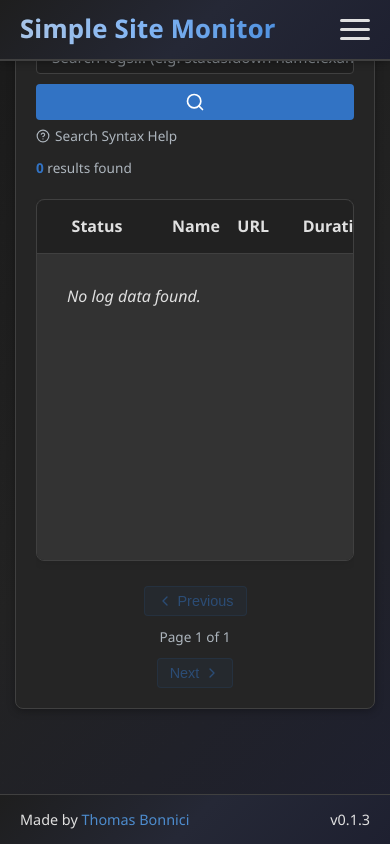
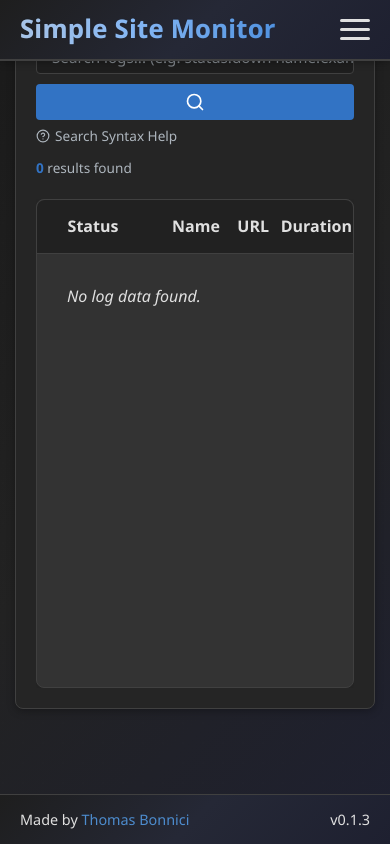
Before and after one commit to DarthTigerson/Simple-Site-Monitor, a FastAPI app: page /history in a window 390 px wide. Run offline with FastAPI, Linux system fonts and the light colour scheme; data that the repository does not hold is empty.

Commit message:
Hisotry Page UI improvements

```diff
--- a/static/css/history.css
+++ b/static/css/history.css
@@ -350,10 +350,10 @@
     border: 1px solid var(--border-color);
     background-color: var(--light-color);
     box-shadow: 0 2px 8px rgba(0, 0, 0, 0.08);
-    margin-bottom: 15px;
     width: 100%;
     display: flex;
     flex-direction: column;
+    margin-bottom: 0; /* Remove bottom margin since we removed pagination */
 }
 
 .table-scroll-container {
@@ -405,10 +406,63 @@
     background-color: var(--card-bg);
 }
 
+/* Sortable table headers */
+.logs-table th.sortable {
+    cursor: pointer;
+    position: relative;
+    user-select: none;
+    transition: background-color 0.2s;
+}
+
+.logs-table th.sortable:hover {
+    background-color: rgba(0, 0, 0, 0.15);
+}
+
+.sort-header {
+    display: flex;
+    align-items: center;
+    justify-content: center;
+}
+
+.logs-table th:nth-child(2) .sort-header,
+.logs-table th:nth-child(3) .sort-header,
+.logs-table th:nth-child(4) .sort-header {
+    justify-content: flex-start;
+}
+
+.sort-icon {
+    display: inline-block;
+    width: 0;
+    height: 0;
+    margin-left: 8px;
+    position: relative;
+}
+
+th.sorting-asc .sort-icon:after {
+    content: '';
+    position: absolute;
+    top: 0;
+    left: 0;
+    border-left: 5px solid transparent;
+    border-right: 5px solid transparent;
+    border-bottom: 5px solid var(--text-color);
+}
+
+th.sorting-desc .sort-icon:after {
+    content: '';
+    position: absolute;
+    top: 0;
+    left: 0;
+    border-left: 5px solid transparent;
+    border-right: 5px solid transparent;
+    border-top: 5px solid var(--text-color);
+}
+
+/* Update table header styles */
 .logs-table th {
     background-color: rgba(0, 0, 0, 0.1);
     padding: 14px 15px;
-    text-align: left;
+    text-align: center;
     font-weight: 600;
     color: var(--text-color);
     border-bottom: 1px solid var(--border-color);
@@ -428,13 +483,31 @@
     border-top-right-radius: 8px;
 }
 
-.logs-table td {
-    padding: 10px 15px;
-    border-bottom: 1px solid var(--border-color);
-    color: var(--text-color);
+/* Text-based columns (name, url, tags) alignment */
+.logs-table th:nth-child(2),
+.logs-table th:nth-child(3),
+.logs-table th:nth-child(4) {
     text-align: left;
-    vertical-align: middle;
-    height: 52px; /* Slightly increased for better spacing */
+}
+
+/* Data columns remain center-aligned */
+.logs-table th:nth-child(5),
+.logs-table th:nth-child(6),
+.logs-table th:nth-child(7) {
+    text-align: center;
+}
+
+.logs-table td:nth-child(5),
+.logs-table td:nth-child(6),
+.logs-table td:nth-child(7) {
+    text-align: center;
+}
+
+/* Ensure alignment between header and body */
+.logs-table thead th,
+.table-scroll-container td {
+    width: auto;
+    text-align: center;
 }
 
 /* Status column styling */
@@ -602,43 +682,6 @@ tr:hover .status-indicator {
     background-color: rgba(42, 124, 223, 0.2);
 }
 
-/* Pagination */
-.pagination {
-    flex: 0 0 auto;
-    display: flex;
-    justify-content: center;
-    align-items: center;
-    gap: 15px;
-    margin-top: 10px;
-}
-
-.btn-page {
-    display: flex;
-    align-items: center;
-    gap: 5px;
-    padding: 6px 12px;
-    background-color: rgba(42, 124, 223, 0.1);
-    color: var(--primary-color);
-    border: 1px solid rgba(42, 124, 223, 0.2);
-    border-radius: 4px;
-    cursor: pointer;
-    font-size: 0.9rem;
-}
-
-.btn-page:hover:not(:disabled) {
-    background-color: rgba(42, 124, 223, 0.2);
-}
-
-.btn-page:disabled {
-    opacity: 0.5;
-    cursor: not-allowed;
-}
-
-.page-info {
-    color: var(--secondary-text-color);
-    font-size: 0.85rem;
-}
-
 /* Log Details Modal */
 .log-details-container {
     display: flex;
@@ -748,29 +791,6 @@ tr:hover .status-indicator {
     .log-detail-row {
         width: 100%;
     }
-
-    .pagination {
-        flex-direction: column;
-        gap: 10px;
-    }
-}
-
-/* Log rows pagination */
-tr.page-hidden {
-    display: none !important;
-}
-
-tr.page-visible {
-    display: table-row;
-}
-
-/* No logs message */
-.no-logs-message {
-    padding: 30px !important;
-    text-align: center;
-    color: var(--secondary-text-color);
-    font-style: italic;
-    background-color: rgba(0, 0, 0, 0.02);
 }
 
 /* Search input highlighting */
--- a/static/js/history.js
+++ b/static/js/history.js
@@ -1,8 +1,9 @@
 // History Page JavaScript
 document.addEventListener('DOMContentLoaded', function() {
     initSearchHelp();
-    initPagination();
     initSearchFunctionality();
+    initTableSorting();
+    restoreSortingState();
 });
 
 // Autocomplete suggestions data
@@ -449,12 +450,10 @@ function performSearch(query) {
         });
     }
 
-    // Update result count and pagination
+    // Update result count
     if (resultCount) {
         resultCount.textContent = visibleRows;
     }
-
-    updatePagination(visibleRows);
 }
 
 // Parse the search query into individual filters
@@ -571,167 +570,6 @@ function parseFilterValue(value) {
     return value;
 }
 
-// Initialize pagination with dynamic row count
-function initPagination() {
-    const logRows = document.querySelectorAll('#logResults tr.log-row');
-    let rowsPerPage = calculateRowsPerPage();
-    let currentPage = 1;
-
-    const prevPageBtn = document.getElementById('prevPage');
-    const nextPageBtn = document.getElementById('nextPage');
-    const currentPageSpan = document.getElementById('currentPage');
-    const totalPagesSpan = document.getElementById('totalPages');
-
-    // Update pagination on initial load
-    updatePagination(logRows.length);
-
-    // Handle window resize to adjust row count
-    window.addEventListener('resize', debounce(function() {
-        rowsPerPage = calculateRowsPerPage();
-        updatePagination(getVisibleRowsCount());
-        goToPage(currentPage);
-    }, 250));
-
-    // Handle page navigation
-    if (prevPageBtn && nextPageBtn) {
-        prevPageBtn.addEventListener('click', function() {
-            if (!this.disabled) {
-                goToPage(currentPage - 1);
-            }
-        });
-
-        nextPageBtn.addEventListener('click', function() {
-            if (!this.disabled) {
-                goToPage(currentPage + 1);
-            }
-        });
-    }
-
-    // Go to a specific page
-    function goToPage(page) {
-        const visibleRows = Array.from(logRows).filter(row => row.style.display !== 'none');
-        const totalPages = Math.max(1, Math.ceil(visibleRows.length / rowsPerPage));
-
-        // Ensure page is in bounds
-        page = Math.max(1, Math.min(page, totalPages));
-        currentPage = page;
-
-        // Update current page display
-        if (currentPageSpan) {
-            currentPageSpan.textContent = page;
-        }
-
-        // Update button states
-        if (prevPageBtn) {
-            prevPageBtn.disabled = page <= 1;
-        }
-        if (nextPageBtn) {
-            nextPageBtn.disabled = page >= totalPages;
-        }
-
-        // Hide/show rows based on current page
-        const startIdx = (page - 1) * rowsPerPage;
-        const endIdx = startIdx + rowsPerPage;
-
-        visibleRows.forEach((row, idx) => {
-            if (idx >= startIdx && idx < endIdx) {
-                row.classList.add('page-visible');
-                row.classList.remove('page-hidden');
-            } else {
-                row.classList.add('page-hidden');
-                row.classList.remove('page-visible');
-            }
-        });
-    }
-
-    // Calculate rows per page based on available height
-    function calculateRowsPerPage() {
-        const scrollContainer = document.querySelector('.table-scroll-container');
-        if (!scrollContainer) return 10;
-
-        const containerHeight = scrollContainer.clientHeight;
-        const availableHeight = containerHeight - 20; // 20px buffer
-
-        // Get row height from a sample row or use default
-        const sampleRow = scrollContainer.querySelector('tbody tr');
-        const rowHeight = sampleRow ? sampleRow.offsetHeight : 52;
-
-        // Calculate how many rows can fit
-        let calculatedRows = Math.floor(availableHeight / rowHeight);
-
-        // For full height display, return a high number to fit all rows
-        return 1000; // This essentially disables pagination by page size
-    }
-
-    // Get count of visible rows
-    function getVisibleRowsCount() {
-        return Array.from(logRows).filter(row => row.style.display !== 'none').length;
-    }
-
-    // Initial page load
-    goToPage(1);
-
-    // Utility function for resize debouncing
-    function debounce(func, wait) {
-        let timeout;
-        return function() {
-            const context = this;
-            const args = arguments;
-            clearTimeout(timeout);
-            timeout = setTimeout(function() {
-                func.apply(context, args);
-            }, wait);
-        };
-    }
-}
-
-// Update pagination based on visible rows count
-function updatePagination(visibleRowCount) {
-    const scrollContainer = document.querySelector('.table-scroll-container');
-    if (!scrollContainer) return;
-
-    // For full height display, we want all rows visible on one page
-    const rowsPerPage = 1000; // Large enough to show all rows
-
-    const totalPages = Math.max(1, Math.ceil(visibleRowCount / rowsPerPage));
-
-    const prevPageBtn = document.getElementById('prevPage');
-    const nextPageBtn = document.getElementById('nextPage');
-    const currentPageSpan = document.getElementById('currentPage');
-    const totalPagesSpan = document.getElementById('totalPages');
-
-    // Update total pages display
-    if (totalPagesSpan) {
-        totalPagesSpan.textContent = totalPages;
-    }
-
-    // Reset to first page
-    if (currentPageSpan) {
-        currentPageSpan.textContent = '1';
-    }
-
-    // Update button states
-    if (prevPageBtn) {
-        prevPageBtn.disabled = true; // First page
-    }
-    if (nextPageBtn) {
-        nextPageBtn.disabled = totalPages <= 1;
-    }
-
-    // Apply pagination to visible rows - show all rows for scrolling
-    const logRows = document.querySelectorAll('#logResults tr.log-row');
-
-    logRows.forEach(row => {
-        if (row.style.display !== 'none') {
-            row.classList.add('page-visible');
-            row.classList.remove('page-hidden');
-        } else {
-            row.classList.add('page-hidden');
-            row.classList.remove('page-visible');
-        }
-    });
-}
-
 // Function to collect available tags from the table
 function populateTagSuggestions() {
     const tagField = suggestions.find(s => s.field === 'tag');
@@ -753,3 +591,283 @@ function populateTagSuggestions() {
     // Add to suggestions
     tagField.values = Array.from(tagSet).sort();
 }
+
+// Save the current sorting state to localStorage
+function saveSortingState() {
+    const sortingState = {
+        columnIndex: -1,
+        isAscending: true
+    };
+
+    // Find which header has sorting class
+    const headers = document.querySelectorAll('.logs-table th');
+    headers.forEach((header, index) => {
+        if (header.classList.contains('sorting-asc')) {
+            sortingState.columnIndex = index;
+            sortingState.isAscending = true;
+        } else if (header.classList.contains('sorting-desc')) {
+            sortingState.columnIndex = index;
+            sortingState.isAscending = false;
+        }
+    });
+
+    // Save to localStorage
+    localStorage.setItem('historyTableSortState', JSON.stringify(sortingState));
+}
+
+// Restore sorting state from localStorage
+function restoreSortingState() {
+    try {
+        const savedState = localStorage.getItem('historyTableSortState');
+        if (!savedState) return;
+
+        const sortingState = JSON.parse(savedState);
+        if (sortingState.columnIndex === -1) return;
+
+        // Find and click the appropriate header to restore sort
+        const headers = document.querySelectorAll('.logs-table th');
+        if (headers.length > sortingState.columnIndex) {
+            const targetHeader = headers[sortingState.columnIndex];
+
+            // If current state doesn't match saved state, click once
+            if ((targetHeader.classList.contains('sorting-asc') && !sortingState.isAscending) ||
+                (targetHeader.classList.contains('sorting-desc') && sortingState.isAscending) ||
+                (!targetHeader.classList.contains('sorting-asc') && !targetHeader.classList.contains('sorting-desc'))) {
+                // Programmatically click the header
+                targetHeader.click();
+            }
+
+            // If after first click we need opposite direction, click again
+            if ((targetHeader.classList.contains('sorting-asc') && !sortingState.isAscending) ||
+                (targetHeader.classList.contains('sorting-desc') && sortingState.isAscending)) {
+                targetHeader.click();
+            }
+        }
+    } catch (e) {
+        console.error('Error restoring sort state:', e);
+        // Clean up potentially corrupted state
+        localStorage.removeItem('historyTableSortState');
+    }
+}
+
+// Table sorting functionality
+function initTableSorting() {
+    const table = document.querySelector('.logs-table table');
+    if (!table) return;
+
+    const headers = table.querySelectorAll('th');
+    const tableBody = document.querySelector('.table-scroll-container tbody'); // Updated selector
+    const rows = tableBody.querySelectorAll('tr');
+
+    // Skip the no-logs message row for sorting
+    const dataRows = Array.from(rows).filter(row => !row.querySelector('.no-logs-message'));
+
+    // Add sort direction indicators and click handlers to all headers
+    headers.forEach((header, index) => {
+        // Add sort icons and make headers look clickable
+        header.classList.add('sortable');
+
+        // Get header text
+        const headerText = header.textContent.trim();
+
+        // Create sort header with appropriate alignment based on column
+        header.innerHTML = `
+            <div class="sort-header">
+                ${headerText}
+                <span class="sort-icon"></span>
+            </div>
+        `;
+
+        // Add click handler for sorting
+        header.addEventListener('click', () => {
+            // Determine sort direction based on current state of the clicked header
+            let isAscending = true;
+
+            // If this header is already being used for sorting
+            if (header.classList.contains('sorting-asc')) {
+                // Was ascending, now should be descending
+                isAscending = false;
+            } else if (header.classList.contains('sorting-desc')) {
+                // Was descending, now should be ascending
+                isAscending = true;
+            } else {
+                // Not currently sorted, default to ascending
+                isAscending = true;
+            }
+
+            // Remove sorting classes from all headers
+            headers.forEach(h => {
+                h.classList.remove('sorting-asc', 'sorting-desc');
+            });
+
+            // Add the appropriate class to the clicked header
+            header.classList.add(isAscending ? 'sorting-asc' : 'sorting-desc');
+
+            // Sort the table rows
+            sortTable(dataRows, index, isAscending);
+
+            // Re-append rows to update the display
+            dataRows.forEach(row => {
+                tableBody.appendChild(row);
+            });
+
+            // Save the sorting state
+            saveSortingState();
+        });
+    });
+
+    // Default sort by Start Time column (index 4) in descending order
+    if (dataRows.length > 0 && headers.length > 4) {
+        // Set Start Time column as initial sort with descending order
+        headers[4].classList.add('sorting-desc');
+        sortTable(dataRows, 4, false); // Sort by Start Time descending
+
+        // Re-append rows to update the display
+        dataRows.forEach(row => {
+            tableBody.appendChild(row);
+        });
+
+        // Save the initial sorting state
+        saveSortingState();
+    }
+}
+
+function sortTable(rows, columnIndex, ascending) {
+    rows.sort((a, b) => {
+        // Get the cell content to compare
+        const aValue = getCellValue(a, columnIndex);
+        const bValue = getCellValue(b, columnIndex);
+
+        // Special case for status column - use custom status priority
+        if (columnIndex === 0) {
+            return compareStatus(a, b, ascending);
+        }
+
+        // Special case for Tags column (index 3)
+        if (columnIndex === 3) {
+            // Handle "No tags" case
+            const aNoTags = aValue.includes('No tags');
+            const bNoTags = bValue.includes('No tags');
+
+            if (aNoTags && bNoTags) return 0;
+            if (aNoTags) return ascending ? 1 : -1;
+            if (bNoTags) return ascending ? -1 : 1;
+
+            // For rows with tags, sort alphabetically
+            return ascending ? aValue.localeCompare(bValue) : bValue.localeCompare(aValue);
+        }
+
+        // Special handling for Start Time and End Time columns - parse as dates
+        if (columnIndex === 4 || columnIndex === 5) {
+            // Try to convert to Date objects for comparison
+            const dateA = new Date(aValue);
+            const dateB = new Date(bValue);
+
+            // Check if dates are valid
+            if (!isNaN(dateA) && !isNaN(dateB)) {
+                return ascending ? dateA - dateB : dateB - dateA;
+            }
+        }
+
+        // Special handling for Duration column - convert to seconds for comparison
+        if (columnIndex === 6) { // Duration column
+            return compareDuration(aValue, bValue, ascending);
+        }
+
+        // Default string comparison
+        if (ascending) {
+            return aValue.localeCompare(bValue);
+        } else {
+            return bValue.localeCompare(aValue);
+        }
+    });
+}
+
+function getCellValue(row, index) {
+    const cell = row.cells[index];
+
+    // If it's the status cell, get the status text
+    if (index === 0) {
+        const statusText = cell.querySelector('.status-text');
+        return statusText ? statusText.textContent.trim() : '';
+    }
+
+    // For URL cell, get the URL text
+    if (index === 2) {
+        const link = cell.querySelector('a');
+        return link ? link.textContent.trim() : '';
+    }
+
+    // For tags cell, get all tag badges or "No tags"
+    if (index === 3) {
+        const noTags = cell.querySelector('.no-tags');
+        if (noTags) {
+            return "No tags";
+        }
+
+        const tagBadges = cell.querySelectorAll('.tag-badge');
+        if (tagBadges && tagBadges.length > 0) {
+            return Array.from(tagBadges)
+                .map(badge => badge.textContent.trim())
+                .join(", ");
+        }
+        return '';
+    }
+
+    // For other cells, get the text content
+    return cell ? cell.textContent.trim() : '';
+}
+
+function compareStatus(rowA, rowB, ascending) {
+    // Get status priority based on class names
+    const statusPriority = {
+        'error': 1,     // Down
+        'warning': 2,   // Slow
+        'expiring': 3,  // Token Expiring
+        'unknown': 4,   // Unknown/Pending
+        'success': 5    // Healthy
+    };
+
+    // Determine row status from the class
+    const getRowStatus = (row) => {
+        if (row.classList.contains('error')) return 'error';
+        if (row.classList.contains('warning')) return 'warning';
+        if (row.classList.contains('expiring')) return 'expiring';
+        if (row.classList.contains('unknown')) return 'unknown';
+        return 'success';
+    };
+
+    const statusA = getRowStatus(rowA);
+    const statusB = getRowStatus(rowB);
+
+    // Compare by status priority
+    const result = statusPriority[statusA] - statusPriority[statusB];
+
+    // If statuses are equal, compare by name (2nd column)
+    if (result === 0) {
+        const nameA = getCellValue(rowA, 1);
+        const nameB = getCellValue(rowB, 1);
+        return nameA.localeCompare(nameB);
+    }
+
+    return ascending ? result : -result;
+}
+
+function compareDuration(a, b, ascending) {
+    // Convert duration strings to seconds for comparison
+    const getSeconds = (str) => {
+        if (!str) return 0;
+
+        const value = parseInt(str.match(/\d+/)?.[0] || 0);
+        if (str.includes('second')) return value;
+        if (str.includes('minute')) return value * 60;
+        if (str.includes('hour')) return value * 3600;
+        if (str.includes('day')) return value * 86400;
+        return 0;
+    };
+
+    const secondsA = getSeconds(a);
+    const secondsB = getSeconds(b);
+
+    return ascending ? secondsA - secondsB : secondsB - secondsA;
+}
--- a/templates/history.html
+++ b/templates/history.html
@@ -114,22 +114,6 @@
                 </table>
             </div>
         </div>
-
-        <div class="pagination">
-            <button id="prevPage" class="btn-page" disabled>
-                <svg xmlns="http://www.w3.org/2000/svg" width="16" height="16" viewBox="0 0 24 24" fill="none" stroke="currentColor" stroke-width="2" stroke-linecap="round" stroke-linejoin="round">
-                    <polyline points="15 18 9 12 15 6"></polyline>
-                </svg>
-                Previous
-            </button>
-            <div class="page-info">Page <span id="currentPage">1</span> of <span id="totalPages">{{ (total_logs / 10)|round(0, 'ceil')|int }}</span></div>
-            <button id="nextPage" class="btn-page" {% if total_logs <= 10 %}disabled{% endif %}>
-                Next
-                <svg xmlns="http://www.w3.org/2000/svg" width="16" height="16" viewBox="0 0 24 24" fill="none" stroke="currentColor" stroke-width="2" stroke-linecap="round" stroke-linejoin="round">
-                    <polyline points="9 18 15 12 9 6"></polyline>
-                </svg>
-            </button>
-        </div>
     </div>
 </div>
 {% endblock %}
```
Also changed, not shown: other parts of static/css/history.css (+36 -0 lines).
